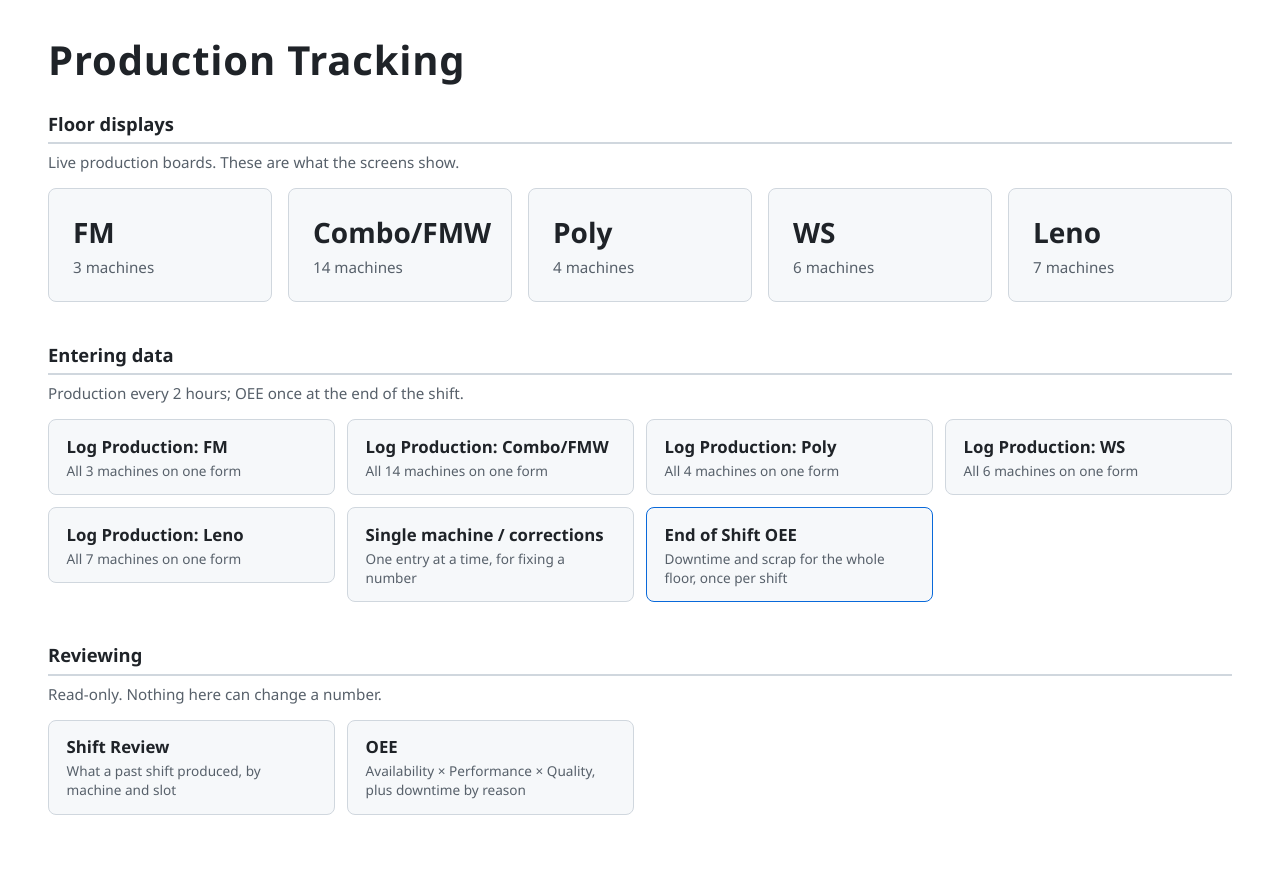
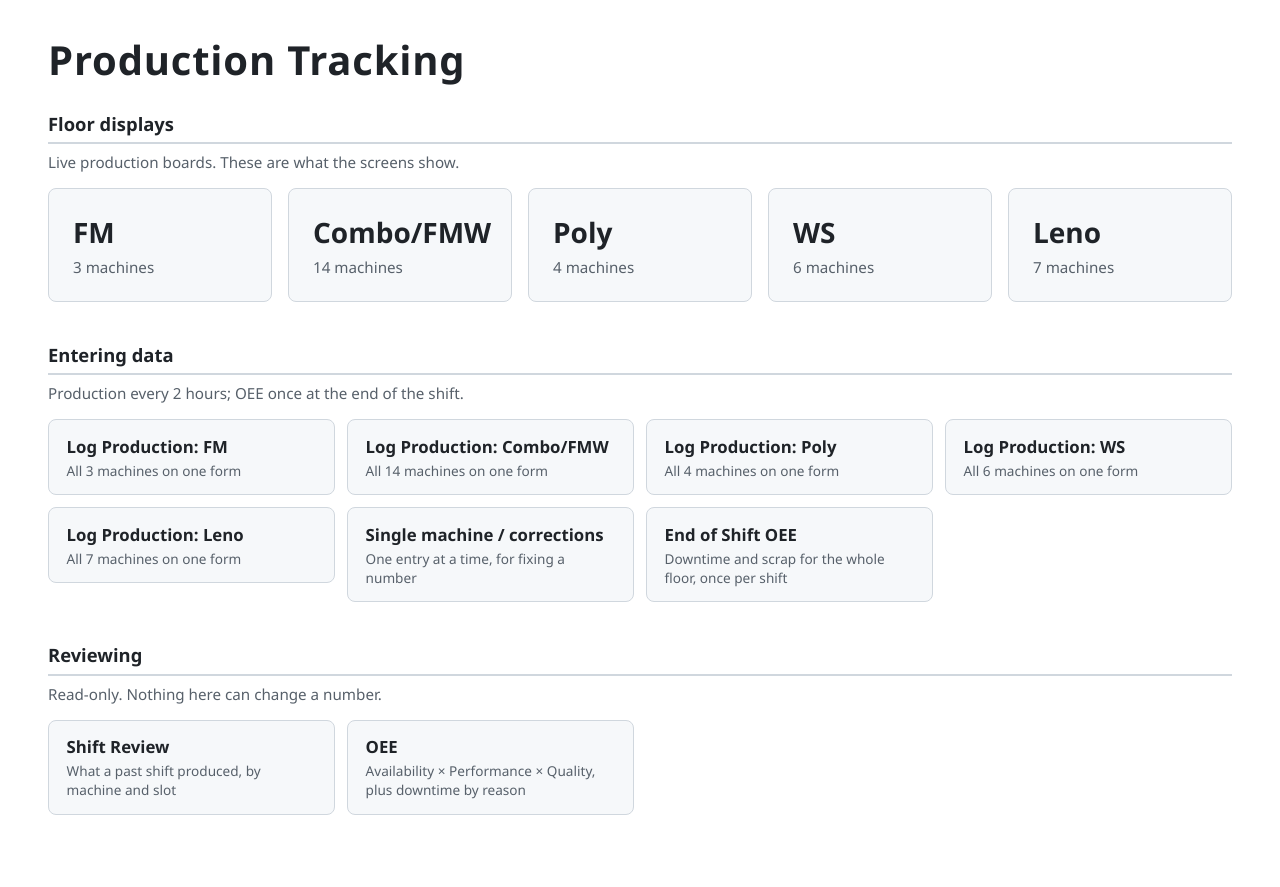
Before and after one commit to a-ghost-named-x/track.fox.com, a FastAPI app: page /dashboard in a window 1280 px wide. Run offline with FastAPI, Linux system fonts and the light colour scheme; parts of the project's set-up code (start-up, migrations or seed data) failed here and were passed over.

Commit message:
Updated visual bug

```diff
--- a/app/static/css/style.css
+++ b/app/static/css/style.css
@@ -1199,11 +1199,6 @@ button.shift-option {
     color: var(--text-dim);
 }
 
-/* Highlight for the end-of-shift form link. */
-.index-link-accent {
-    border-color: var(--accent);
-}
-
 /* ---------- /console/oee: end of shift entry ---------- */
 
 /* Wider than .console: every machine on one form, with the full downtime
--- a/app/templates/dashboard_index.html
+++ b/app/templates/dashboard_index.html
@@ -44,7 +44,7 @@
                 </a>
             </li>
             <li>
-                <a class="index-link index-link-accent" href="/console/oee">
+                <a class="index-link" href="/console/oee">
                     <span class="index-link-label">End of Shift OEE</span>
                     <span class="index-link-note">Downtime and scrap for the whole floor, once per shift</span>
                 </a>
```
